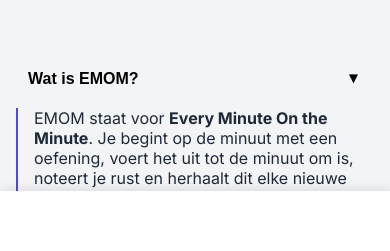
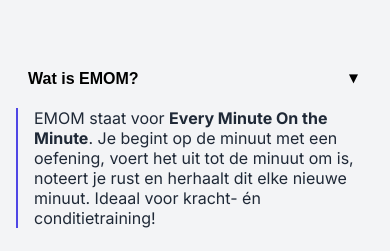
Before and after one commit to wandarbear/emomclock, a plain HTML site: page index.html in a window 390 px wide. Both pictures are taken after a click on the button "Wat is EMOM?". Shown: the part 593-844 px from the top of the page. Drawn offline with Linux system fonts and the light colour scheme.

Commit message:
Update style.css

```diff
--- a/style.css
+++ b/style.css
@@ -25,7 +25,6 @@ body {
   display: flex;
   flex-direction: column;
   min-height: 100vh;
-  padding-bottom: var(--banner-height); /* voorkomt overlap met footer ad */
 }
 
 main.centered {
@@ -161,7 +160,7 @@ h1 {
   margin: 0;
 }
 .faq-content.open {
-  max-height: 200px; /* pas aan indien meer nodig */
+  max-height: 200px;
   opacity: 1;
   margin-top: 0.5rem;
   padding-left: 1rem;
@@ -170,11 +169,6 @@ h1 {
 
 /* Footer ad banner */
 .ad-banner {
-  position: fixed;
-  bottom: 0;
-  left: 0;
-  width: 100%;
-  height: var(--banner-height);
   background: #fff;
   display: flex;
   align-items: center;
@@ -182,12 +176,13 @@ h1 {
   box-shadow: 0 -2px 10px rgba(0,0,0,0.1);
   z-index: 10;
   overflow: hidden;
+  width: 100%;
 }
 .ad-banner ins {
   max-height: var(--banner-height);
 }
 
-/* Layout FAQ naast timer op desktop */
+/* Desktop FAQ next to timer */
 @media (min-width: 768px) {
   main.centered {
     flex-direction: row;
@@ -202,3 +197,17 @@ h1 {
     margin-left: 2rem;
   }
 }
+
+/* Mobile (<768px): static footer, reserve space */
+@media (max-width: 767px) {
+  body {
+    padding-bottom: 0;
+  }
+  main.centered {
+    margin-bottom: var(--banner-height);
+  }
+  .ad-banner {
+    position: static;
+    height: var(--banner-height);
+  }
+}
```
